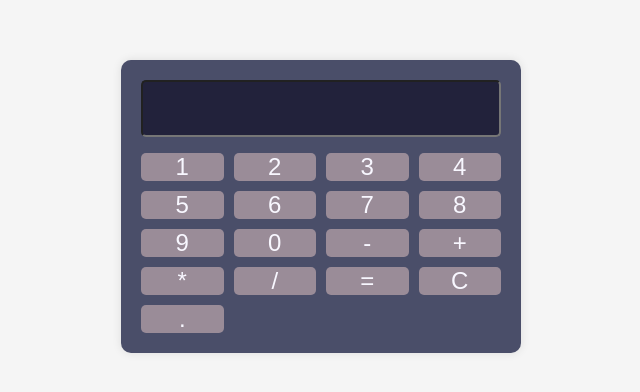
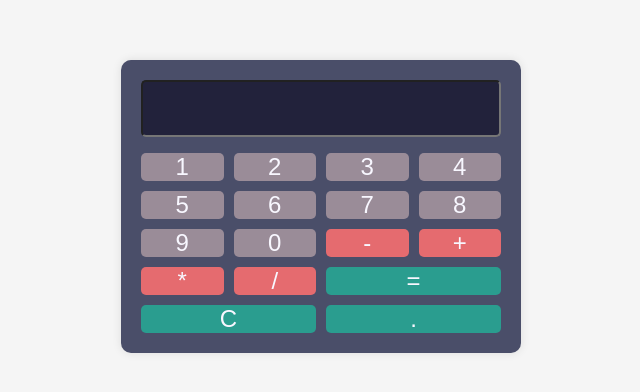
Before and after one commit to Elli2022/Portfolio---Advanced-Calculator-, a website built with Parcel: page src/index.html in a window 1280 px wide. Shown: the part 194-586 px from the top of the page, without its empty margins (319-959 px from the left). Built offline with nearby package versions, Linux system fonts and the light colour scheme.

Commit message:
change color on operator buttons

```diff
--- a/src/css/style.css
+++ b/src/css/style.css
@@ -54,3 +54,35 @@
   button:hover {
     background-color: #c9ada7;
   }
+  /* Operator buttons */
+button[data-operator] {
+    background-color: #e56b6f;
+    }
+
+    button[data-operator]:hover {
+    background-color: #ff8a85;
+    }
+
+    /* Control buttons */
+    button.equals,
+    button.clear,
+    button.decimal {
+    background-color: #2a9d8f;
+    }
+
+    button.equals:hover,
+    button.clear:hover,
+    button.decimal:hover {
+    background-color: #35a79c;
+    }
+
+    /* Equals button */
+    button.equals {
+    grid-column: 3 / span 2;
+    }
+
+    /* Clear and decimal buttons */
+    button.clear,
+    button.decimal {
+    grid-column-end: span 2;
+    }
```
Also changed, not shown: 2 other files.
